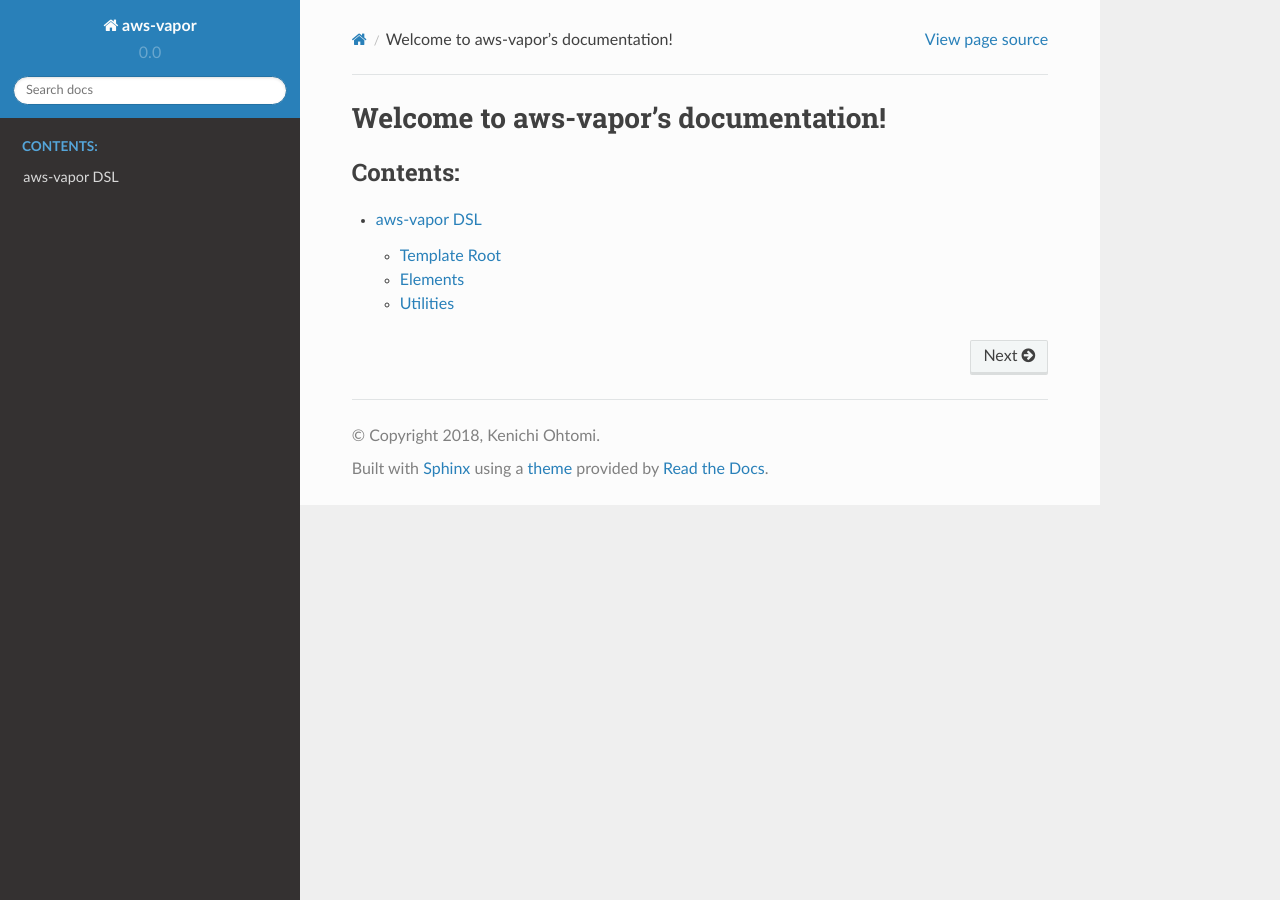
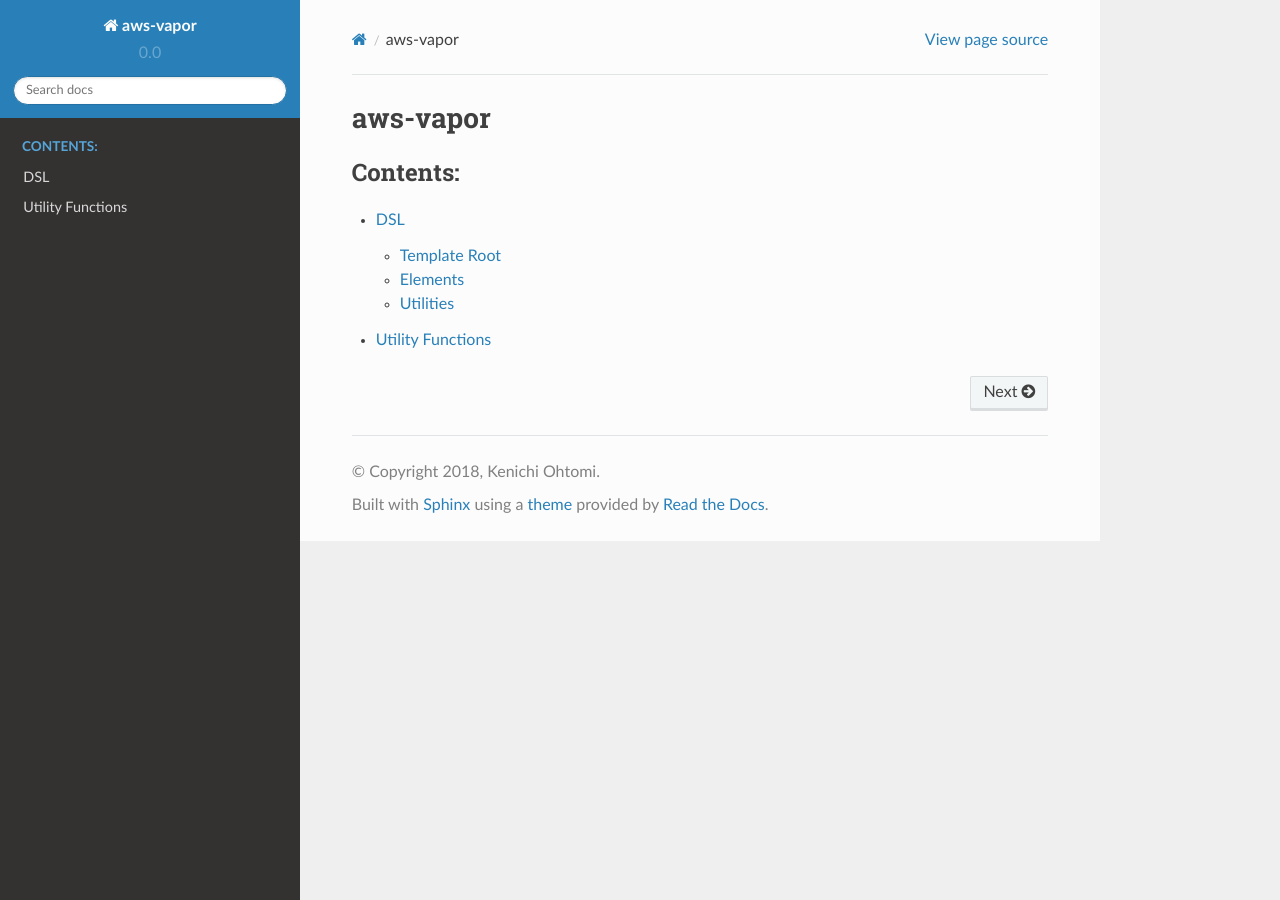
Before and after one commit to ohtomi/aws-vapor, a Sphinx documentation site: the page built from docs/index.rst, in a window 1280 px wide. Built offline with Sphinx 7.4.7 and the Read the Docs theme 2.0.0, drawn with Linux system fonts in a browser that asks for light colours.

Commit message:
Improve API document

```diff
--- a/docs/aws_vapor.rst
+++ b/docs/dsl.rst
@@ -1,5 +1,5 @@
-aws-vapor DSL
-=============
+DSL
+===
 
 Template Root
 -------------
--- a/docs/index.rst
+++ b/docs/index.rst
@@ -1,8 +1,9 @@
-Welcome to aws-vapor's documentation!
-=====================================
+aws-vapor
+=========
 
 .. toctree::
    :maxdepth: 4
    :caption: Contents:
 
-   aws_vapor
+   dsl
+   utils
--- /dev/null
+++ b/docs/utils.rst
@@ -0,0 +1,6 @@
+Utility Functions
+=================
+
+.. automodule:: aws_vapor.utils
+    :members:
+    :undoc-members:
```
